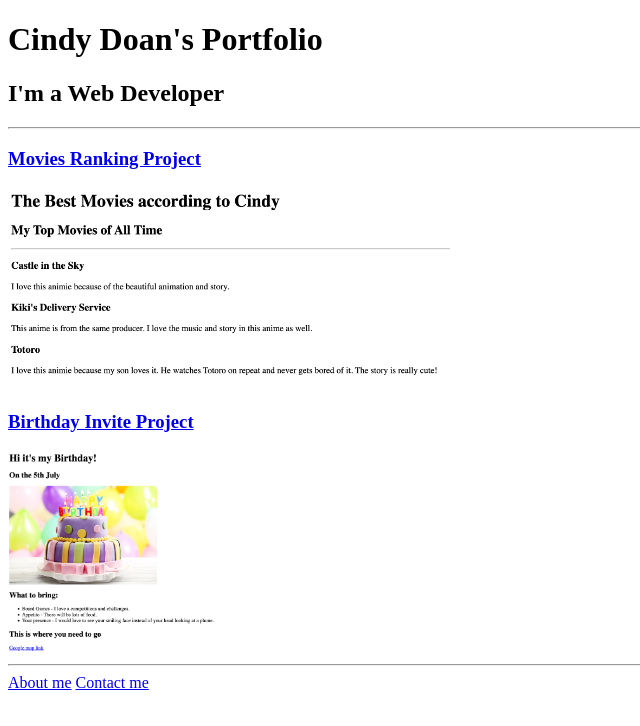
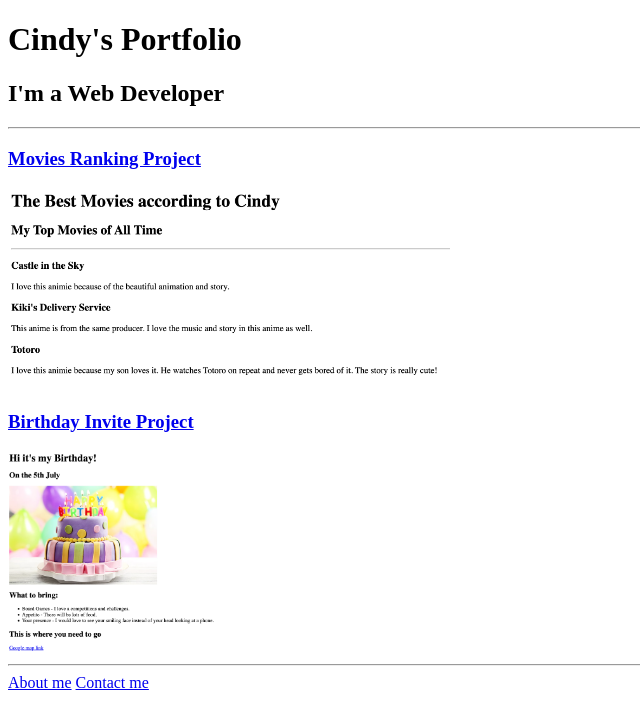
Before and after one commit to Digital-Cindy/html-portfolio, a plain HTML site: page index.html in a window 1280 px wide. Shown: the whole page, without its empty margins (0-640 px from the left). Drawn offline with Linux system fonts and the light colour scheme.

Commit message:
Update index.html

```diff
--- a/index.html
+++ b/index.html
@@ -7,7 +7,7 @@
     <title>Cindy's Portfolio</title>
 </head>
 <body>
-    <h1>Cindy Doan's Portfolio</h1>
+    <h1>Cindy's Portfolio</h1>
     <h2>I'm a Web Developer</h2>
     <hr>
 <h3><a href="./public/Cindy's Top Movies Project.html">Movies Ranking Project</a></h3>
```
